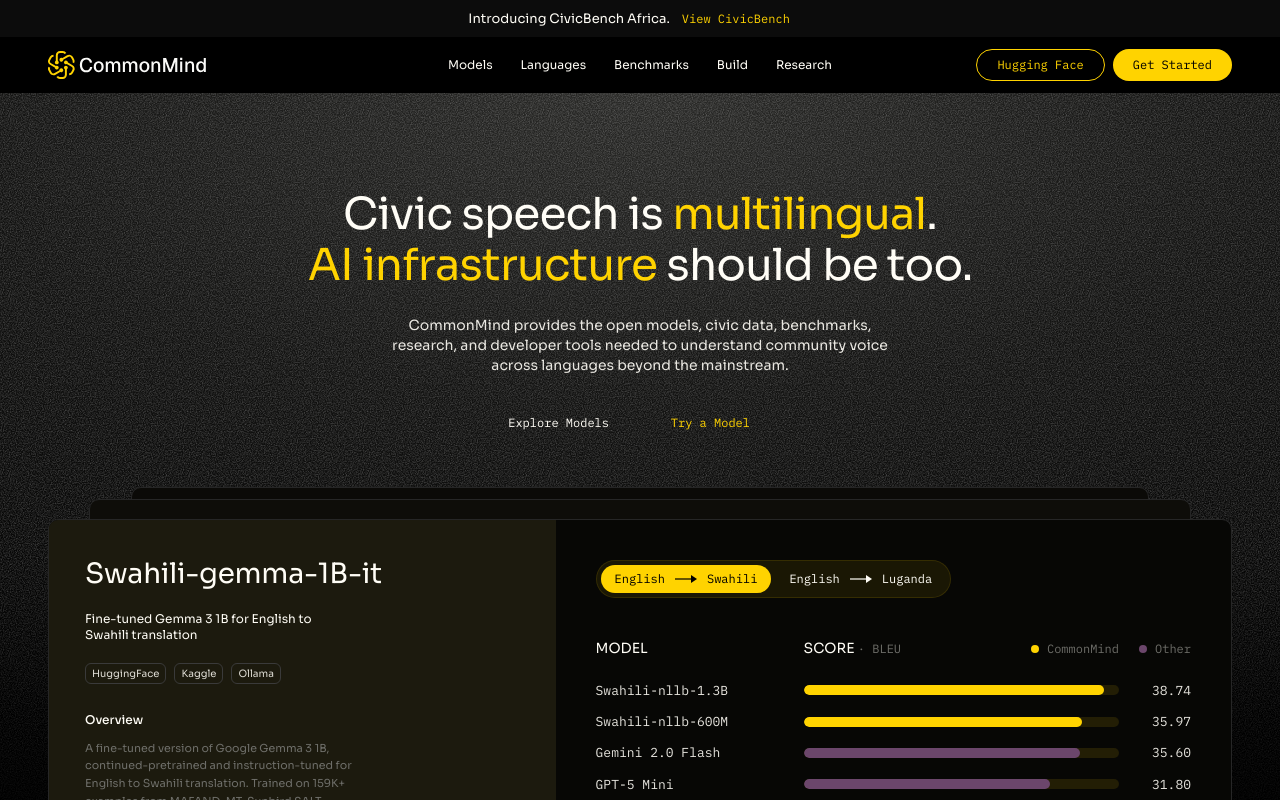
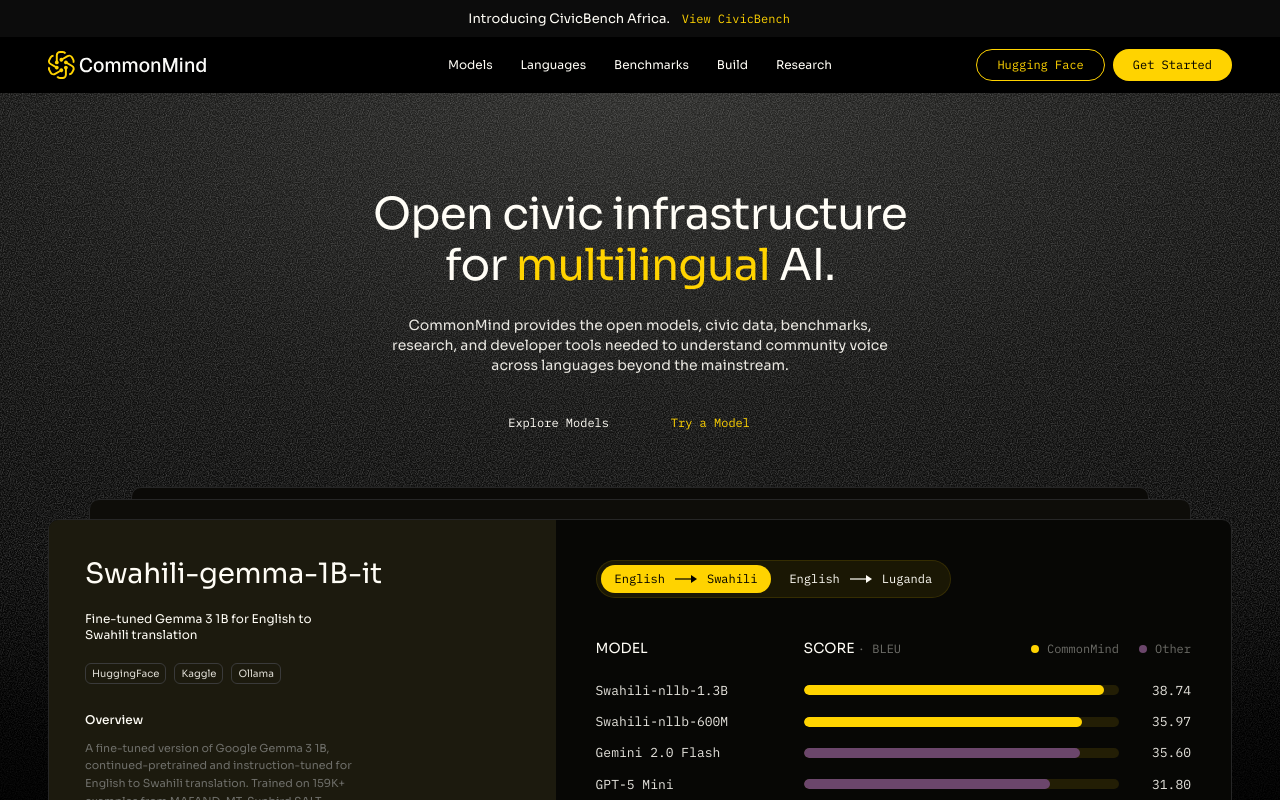
Before and after one commit to Amplified-Access/common-mind, a Next.js app: page / in a window 1280 px wide. Shown: the top 800 px of the page. Built offline with nearby package versions, Linux system fonts and the light colour scheme; some icons are missing.

Commit message:
feat(home): lead the hero with open civic infrastructure
'Open civic infrastructure for multilingual AI.' replaces 'Civic speech
is multilingual. AI infrastructure should be too.'

```diff
--- a/components/home/hero.tsx
+++ b/components/home/hero.tsx
@@ -25,13 +25,13 @@ function HomeHero() {
       <Container className="flex flex-col items-center gap-14 pt-20 sm:pt-24">
         <div className="flex max-w-3xl flex-col items-center gap-6 text-center">
           <h1 className="text-display text-balance">
-            Civic speech is <span className="text-signal">multilingual</span>.{" "}
-            <br className="hidden sm:block" />
-            <span className="text-signal">AI infrastructure</span> should be too.
+            Open civic infrastructure for
+            <span className="text-signal"> multilingual</span> AI.
           </h1>
           <p className="max-w-lg text-sm text-pretty text-foreground/90">
-            CommonMind provides the open models, civic data, benchmarks, research, and developer
-            tools needed to understand community voice across languages beyond the mainstream.
+            CommonMind provides the open models, civic data, benchmarks,
+            research, and developer tools needed to understand community voice
+            across languages beyond the mainstream.
           </p>
           <div className="flex flex-wrap justify-center gap-x-10 gap-y-3 pt-4">
             <ArrowLink href="/models" tone="foreground">
```
